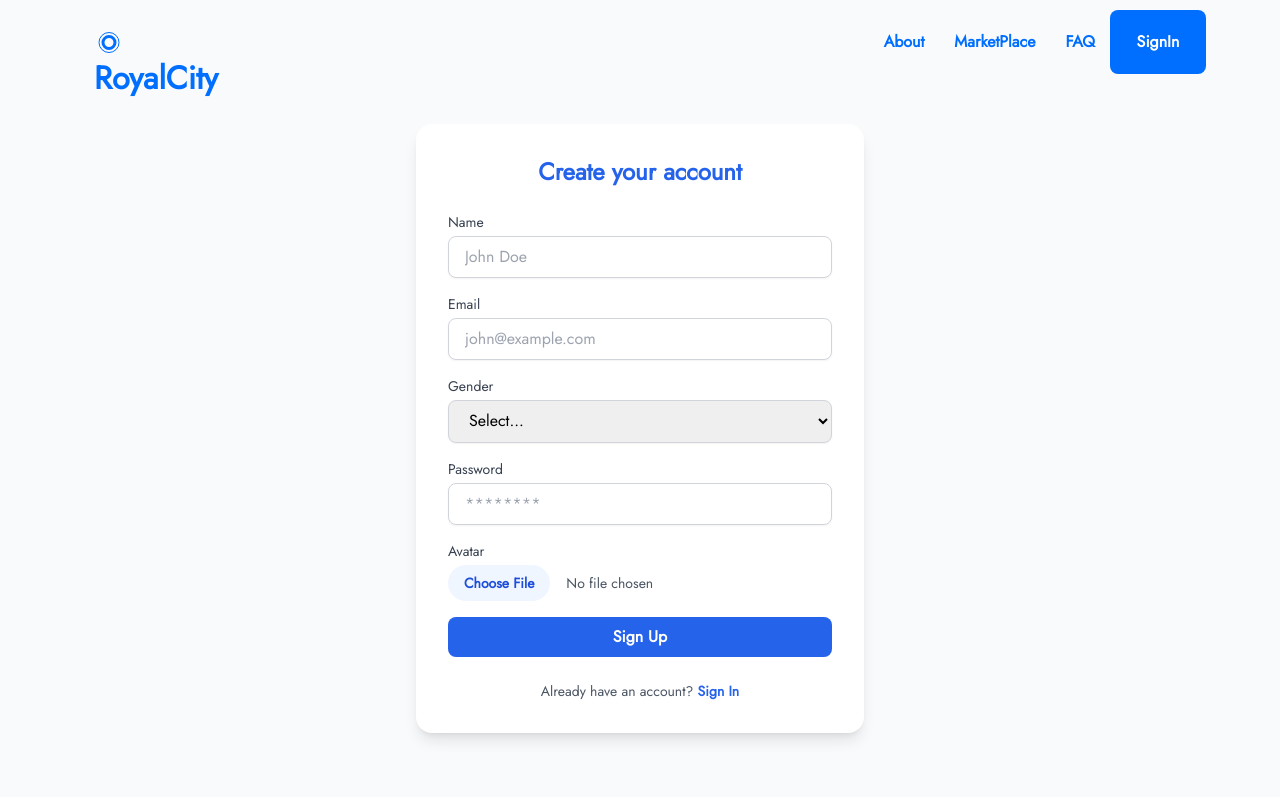
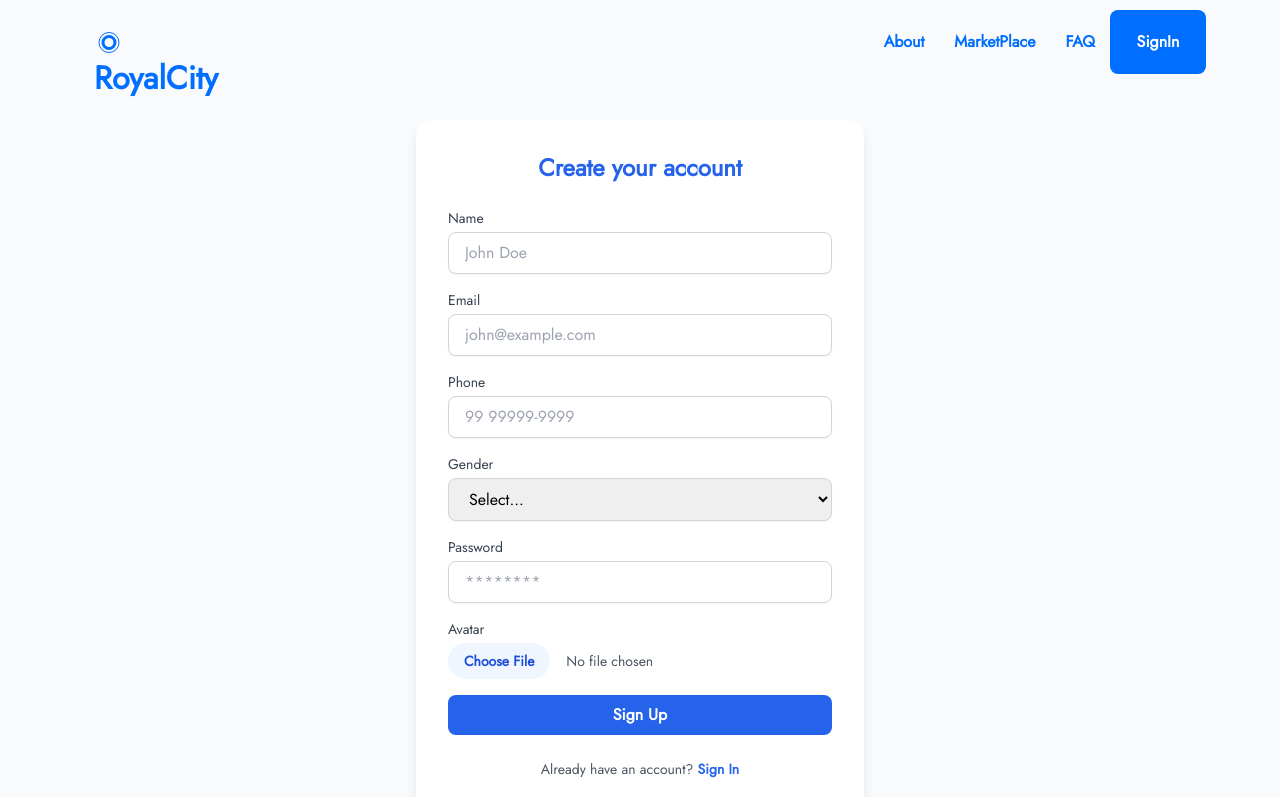
Before and after one commit to ItsJuniorDias/Omnistate, a React (Create React App) app in the folder front-end/: page /SignUp in a window 1280 px wide. Shown: the top 797 px of the page. Built offline with nearby package versions, Linux system fonts and the light colour scheme.

Commit message:
chore: adjust sign up

```diff
--- a/front-end/src/components/pages/HomeLogged.jsx
+++ b/front-end/src/components/pages/HomeLogged.jsx
@@ -53,7 +53,7 @@ const HomeLogged = () => {
   return (
     <>
       <div className="flex items-center justify-center min-h-screen ">
-        {isLoading && <Spinner color="border-red" />}
+        {isLoading && <Spinner color="border-gray-300" />}
 
         {!isLoading && (
           <div className="">
--- a/front-end/src/components/pages/SignUp.jsx
+++ b/front-end/src/components/pages/SignUp.jsx
@@ -2,7 +2,11 @@ import { useForm, Controller } from "react-hook-form";
 import { z } from "zod";
 import { zodResolver } from "@hookform/resolvers/zod";
 
-import { Link } from "react-router-dom";
+import { Link, useNavigate } from "react-router-dom";
+import { useState } from "react";
+import { api } from "../../service/api";
+import localforage from "localforage";
+import Spinner from "../misc/Spinner";
 
 const signUpSchema = z.object({
   name: z.string().min(2, "* Name must be at least 2 characters"),
@@ -17,6 +21,10 @@ const signUpSchema = z.object({
 });
 
 export default function SignUp() {
+  const [isLoading, setIsLoading] = useState(false);
+
+  const navigate = useNavigate();
+
   const {
     control,
     handleSubmit,
@@ -32,13 +40,53 @@ export default function SignUp() {
     },
   });
 
-  const onSubmit = (data) => {
+  const onSubmit = async (data) => {
     // Avatar vem como FileList -> pegar o primeiro file
     const formData = {
       ...data,
       avatar: data.avatar[0],
     };
+
     console.log("SignUp data:", formData);
+
+    setIsLoading(true);
+
+    const newFormData = new FormData();
+
+    newFormData.append("name", formData.name);
+    newFormData.append("email", formData.email);
+    newFormData.append("phone", formData.phone);
+    newFormData.append("password", formData.password);
+    newFormData.append("gender", formData.gender);
+    newFormData.append("avatar", formData.avatar);
+
+    try {
+      const response = await api.post("/api/v1/register", newFormData, {
+        headers: {
+          "Content-Type": "multipart/form-data",
+        },
+        onUploadProgress: (progressEvent) => {
+          const percentCompleted = Math.round(
+            (progressEvent.loaded * 100) / progressEvent.total
+          );
+          console.log(percentCompleted + "% uploaded");
+        },
+      });
+
+      console.log(response.data, "RESPONSE DATA");
+
+      await localforage.setItem("@token", response.data.token);
+      await localforage.setItem("@user", response.data.user);
+
+      setIsLoading(false);
+
+      setTimeout(() => {
+        return navigate("/HomeLogged");
+      }, 2000);
+    } catch (error) {
+      setIsLoading(false);
+      console.log(error);
+    }
   };
 
   return (
@@ -95,6 +143,32 @@ export default function SignUp() {
             {errors.email && (
               <p className="text-red-500 text-sm mt-1">
                 {errors.email.message}
+              </p>
+            )}
+          </div>
+
+          {/* Phone */}
+          <div>
+            <label className="block text-sm font-medium text-gray-700">
+              Phone
+            </label>
+            <Controller
+              name="phone"
+              control={control}
+              render={({ field }) => (
+                <input
+                  {...field}
+                  type="phone"
+                  placeholder="99 99999-9999"
+                  className={`mt-1 block w-full px-4 py-2 border rounded-lg shadow-sm focus:ring-2 focus:ring-blue-500 focus:border-blue-500 ${
+                    errors.phone ? "border-red-500" : "border-gray-300"
+                  }`}
+                />
+              )}
+            />
+            {errors.phone && (
+              <p className="text-red-500 text-sm mt-1">
+                {errors.phone.message}
               </p>
             )}
           </div>
@@ -185,7 +259,9 @@ export default function SignUp() {
             type="submit"
             className="w-full bg-blue-600 text-white py-2 px-4 rounded-lg hover:bg-blue-700 transition font-semibold"
           >
-            Sign Up
+            {isLoading && <Spinner color="border-white" />}
+
+            {!isLoading && "Sign Up"}
           </button>
         </form>
 
```
